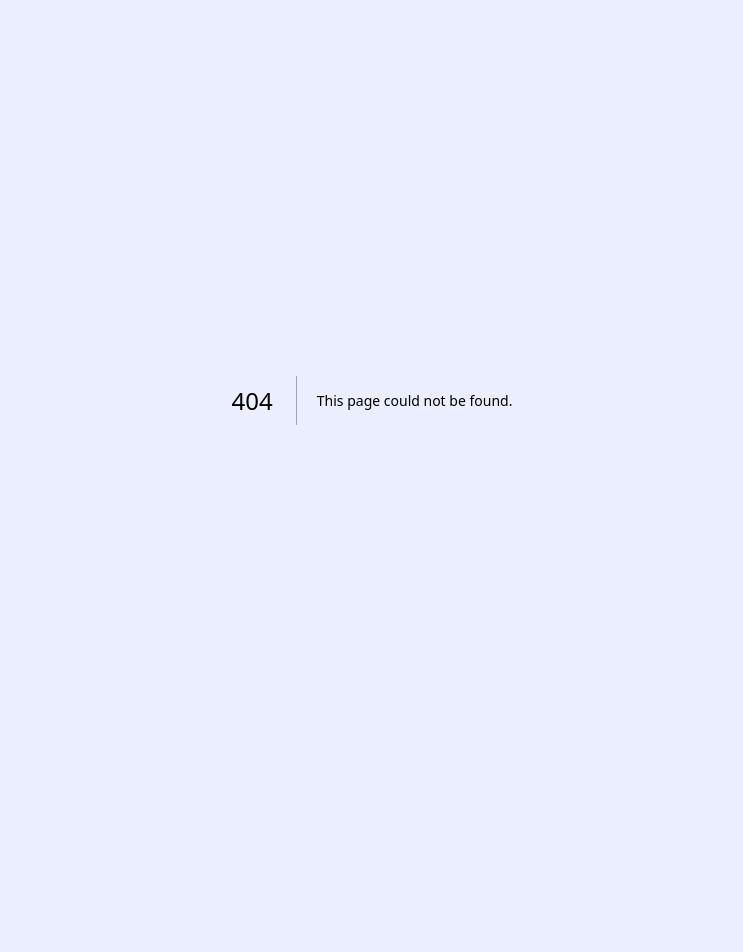
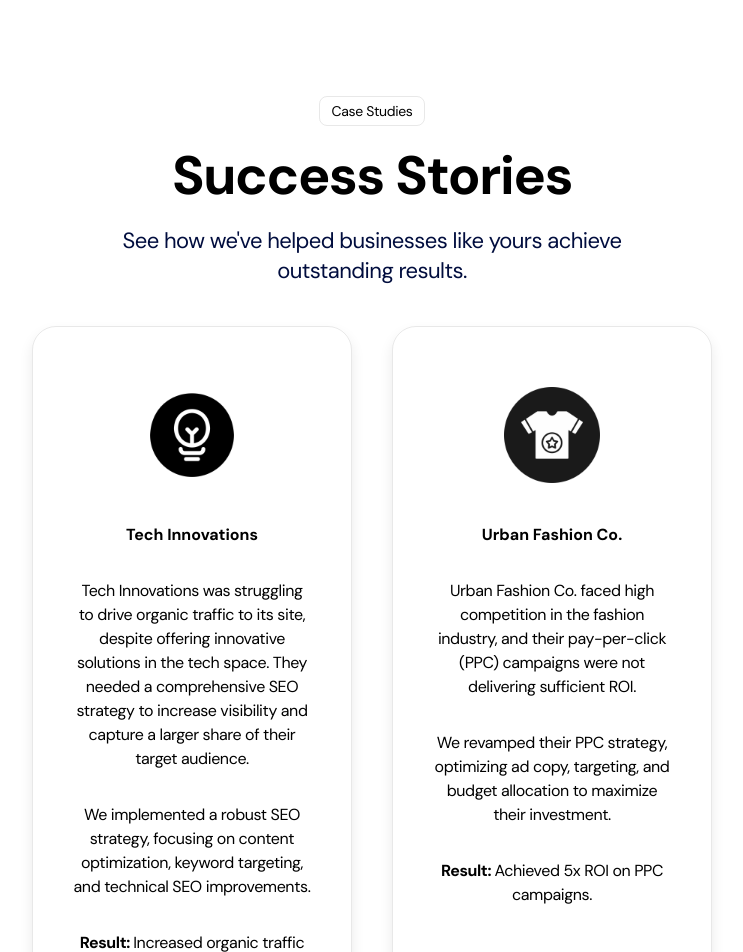
Before and after one commit to techshalinii/yesrank-green, a Next.js app: page /caseStudy in a window 1280 px wide. Before the commit this address had no page. Shown: the top 952 px of the page, without its empty margins (268-1011 px from the left). Before the commit the page ends 800 px from the top, so only its background shows below. Built offline with nearby package versions, Linux system fonts and the light colour scheme.

Commit message:
created caseStudy page

```diff
--- /dev/null
+++ b/src/app/caseStudy/page.tsx
@@ -0,0 +1,91 @@
+'use client'
+import Image from "next/image";
+import React from "react";
+import stella from '@/assets/StellarTech.png'
+import tech from '@/assets/Tech.png'
+import urban from '@/assets/Urban.png'
+import spa from '@/assets/Spa.png'
+import green from '@/assets/GreenEarth.png'
+import health from '@/assets/HealthPlus.png'
+import { Result } from "postcss";
+
+const service= [
+    {
+        title: 'Tech Innovations',
+        imageSrc:tech,
+        problem: 'Tech Innovations was struggling to drive organic traffic to its site, despite offering innovative solutions in the tech space. They needed a comprehensive SEO strategy to increase visibility and capture a larger share of their target audience.',
+        solution:'We implemented a robust SEO strategy, focusing on content optimization, keyword targeting, and technical SEO improvements.',
+        result: ' Increased organic traffic by 250% within 8 months.'
+    },
+    {
+        title: 'Urban Fashion Co.',
+        imageSrc: urban,
+        problem: 'Urban Fashion Co. faced high competition in the fashion industry, and their pay-per-click (PPC) campaigns were not delivering sufficient ROI.',
+        solution:'We revamped their PPC strategy, optimizing ad copy, targeting, and budget allocation to maximize their investment.',
+        result: ' Achieved 5x ROI on PPC campaigns.'
+    },
+    {
+        title: 'GreenEarth Landscaping',
+        imageSrc:  green,
+        problem: 'GreenEarth Landscaping struggled to attract local customers due to poor online visibility. Competitors were outranking them in local searches, and their Google My Business profile was under-optimized.',
+        solution:'We implemented a local SEO strategy, optimizing their Google My Business profile, creating location-specific content, and building local citations. Targeted ads were also used to capture nearby search traffic.',
+        result: ' Increased local search traffic by 80% and saw a 45% rise in inquiries and foot traffic within 4 months.'
+    },
+    {
+        title: 'StellarTech Solutions',
+        imageSrc: stella,
+        problem: 'StellarTech Solutions lacked a strong content presence and struggled to generate organic leads. Their website was not ranking for key industry terms, and they needed to position themselves as thought leaders in IT consulting.',
+        solution:'We created an in-depth content marketing strategy, focusing on long-tail keyword optimization and producing high-value content such as blogs, case studies, and white papers. Technical SEO improvements were also made.',
+        result: ' Achieved a 150% increase in organic traffic and a 30% rise in qualified leads within 6 months.'
+    },
+    {
+        title: "Bella's Beauty Spa",
+        imageSrc: spa,
+        problem: 'Bella’s Beauty Spa had low engagement on social media and struggled to convert followers into paying customers, leading to fewer bookings for premium beauty treatments.',
+        solution:'We developed a social media strategy, focusing on visually engaging posts, targeted Instagram and Facebook ads, and collaborations with local influencers. Seasonal promotions were also introduced.',
+        result: ' Increased social media engagement by 500% and bookings by 40%, while doubling their Instagram followers in 6 months.'
+    },
+    {
+        title: 'HealthPlus Clinic',
+        imageSrc: health,
+        problem: 'HealthPlus Clinic was struggling to attract new patients through online channels. Their website had low traffic, and their presence on local search results was weak, limiting their ability to reach potential patients in their area.',
+        solution:'We implemented a local SEO and content marketing strategy, optimizing their website for local search terms, enhancing their Google My Business profile, and creating blog content focused on health tips relevant to their services.',
+        result: ' Increased website traffic by 120% and saw a 35% rise in new patient inquiries within 5 months.'
+    },
+]
+
+const CaseStudy = () => {
+  return (
+    <div className="bg-white  pt-24 " id="caseStudy">
+      <div className="container">
+        <div className="section-heading">
+        <div className="flex justify-center gap-6">
+        <div className="tag">Case Studies</div>
+        </div>
+        <h2 className="section-title mt-5">Success Stories</h2>
+        <p className="section-description mt-5">See how we've helped businesses like yours achieve outstanding results.</p></div>
+        <div className="flex justify-center gap-6">
+        <div className="grid grid-cols-1 md:grid-cols-2 lg:grid-cols-2 gap-10 mt-10 mb-24">
+        {service.map(({ title, imageSrc, problem, solution, result}) => (
+          <div className="card " key={title}>
+            <div className="flex justify-center gap-2 mt-5 ">
+            <Image src={imageSrc} alt={title} width={100} height={100} className="h-24 w-24  items-center mb-10" /></div>
+            <div className="font-bold text-center">{title}</div>
+              <div className="flex flex-col ">
+                <div className="font-small tracking-tight  text-center mt-8 mb-8">{problem}</div>
+              </div>
+              <div className="flex flex-col">
+                <div className="font-small tracking-tight  text-center mb-8">{solution}</div>
+              </div>
+              <div className="flex flex-col">
+                <div className="font-small tracking-tight  text-center mb-8"><span className="font-bold">Result: </span>{ result}</div>
+              </div>
+          </div>
+        ))}</div>
+        </div>
+        </div>
+
+    </div>
+  );
+};
+export default CaseStudy;
```
